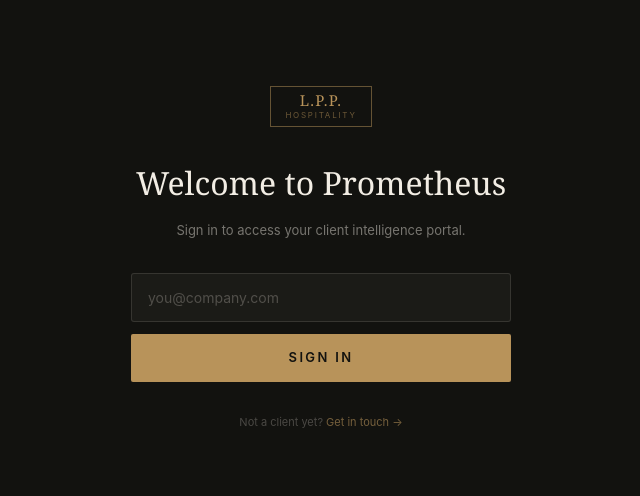
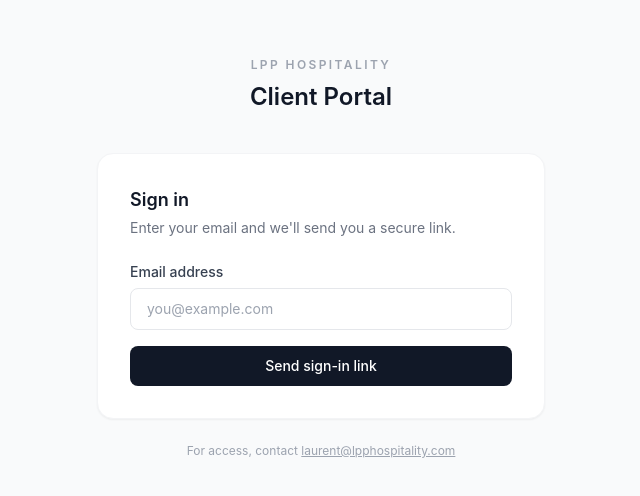
Before and after one commit to LaurentPiedallu/lpp-hospitality, a Next.js app in the folder portal/: page /login in a window 1280 px wide. Shown: the part 142-638 px from the top of the page, without its empty margins (319-959 px from the left). Built offline with nearby package versions, Linux system fonts and the light colour scheme.

Commit message:
Revert "Redesign portal sign-in page"
This reverts commit bc33ca620c04e706332e5c0d552c5e35940c5940.

```diff
--- a/portal/src/app/login/LoginForm.tsx
+++ b/portal/src/app/login/LoginForm.tsx
@@ -1,46 +1,6 @@
 "use client";
 
 import { useState, useEffect } from "react";
-
-const GOLD = "#B8935A";
-
-function LogoBox() {
-  return (
-    <a
-      href="https://lpphospitality.com"
-      aria-label="LPP Hospitality"
-      style={{
-        display: "inline-flex",
-        flexDirection: "column",
-        alignItems: "center",
-        justifyContent: "center",
-        border: "1px solid rgba(184,147,90,0.5)",
-        padding: "6px 14px 7px",
-        lineHeight: 1,
-      }}
-    >
-      <span style={{ fontFamily: "'Cormorant Garamond', Georgia, serif", fontSize: 15, color: GOLD, letterSpacing: "0.08em" }}>
-        L.P.P.
-      </span>
-      <span style={{ fontSize: 8, letterSpacing: "0.22em", color: "rgba(184,147,90,0.55)", marginTop: 3 }}>
-        HOSPITALITY
-      </span>
-    </a>
-  );
-}
-
-const inputStyle: React.CSSProperties = {
-  width: "100%",
-  background: "rgba(242,237,228,0.04)",
-  border: "1px solid rgba(242,237,228,0.12)",
-  color: "rgba(242,237,228,0.85)",
-  borderRadius: 3,
-  padding: "13px 16px",
-  fontSize: 14,
-  fontFamily: "Inter, system-ui, sans-serif",
-  outline: "none",
-  transition: "border-color .2s ease",
-};
 
 export default function LoginForm({
   errorMessages,
@@ -51,8 +11,8 @@
   const [submitted, setSubmitted] = useState(false);
   const [loading, setLoading] = useState(false);
   const [error, setError] = useState("");
-  const [focused, setFocused] = useState(false);
 
+  // Read ?error= from URL on mount
   useEffect(() => {
     const params = new URLSearchParams(window.location.search);
     const code = params.get("error");
@@ -82,105 +42,84 @@
   }
 
   return (
-    <div className="min-h-screen flex flex-col items-center justify-center px-4 py-16" style={{ background: "#12120F" }}>
-      <div className="w-full" style={{ maxWidth: 380 }}>
-        <div className="flex justify-center">
-          <LogoBox />
+    <div className="min-h-screen flex items-center justify-center bg-gray-50 px-4">
+      <div className="w-full max-w-md">
+        {/* Wordmark */}
+        <div className="text-center mb-10">
+          <p className="text-xs font-semibold tracking-[0.2em] uppercase text-gray-400 mb-2">
+            LPP Hospitality
+          </p>
+          <h1 className="text-2xl font-semibold text-gray-900">Client Portal</h1>
         </div>
 
-        <h1
-          className="text-center"
-          style={{
-            fontFamily: "'Cormorant Garamond', Georgia, serif",
-            fontWeight: 300,
-            fontSize: 32,
-            color: "#F2EDE4",
-            marginTop: 32,
-            marginBottom: 12,
-          }}
+        <div className="bg-white rounded-2xl shadow-sm border border-gray-100 p-6 sm:p-8">
+          {submitted ? (
+            <div className="text-center">
+              <div className="w-12 h-12 bg-green-50 rounded-full flex items-center justify-center mx-auto mb-4">
+                <svg className="w-6 h-6 text-green-600" fill="none" viewBox="0 0 24 24" stroke="currentColor">
+                  <path strokeLinecap="round" strokeLinejoin="round" strokeWidth={2} d="M5 13l4 4L19 7" />
+                </svg>
+              </div>
+              <h2 className="text-lg font-semibold text-gray-900 mb-2">Check your inbox</h2>
+              <p className="text-sm text-gray-500">
+                We sent a sign-in link to{" "}
+                <span className="font-medium text-gray-700">{email}</span>.
+                The link expires in 15 minutes.
+              </p>
+              <button
+                onClick={() => { setSubmitted(false); setEmail(""); }}
+                className="mt-6 text-sm text-gray-400 hover:text-gray-600 transition"
               >
-          {submitted ? "Check your inbox." : "Welcome to Prometheus"}
-        </h1>
-        <p
-          className="text-center"
-          style={{ fontSize: 13, color: "rgba(242,237,228,0.45)", marginBottom: 32, lineHeight: 1.7 }}
-        >
-          {submitted ? (
+                Use a different email
+              </button>
+            </div>
+          ) : (
             <>
-              We sent a sign-in link to <span style={{ color: "rgba(242,237,228,0.7)" }}>{email}</span>. The link expires in 15 minutes.
-            </>
-          ) : (
-            "Sign in to access your client intelligence portal."
-          )}
+              <h2 className="text-lg font-semibold text-gray-900 mb-1">Sign in</h2>
+              <p className="text-sm text-gray-500 mb-6">
+                Enter your email and we&apos;ll send you a secure link.
               </p>
 
-        {submitted ? (
-          <button
-            onClick={() => { setSubmitted(false); setEmail(""); }}
-            style={{ display: "block", margin: "0 auto", fontSize: 12, color: "rgba(242,237,228,0.4)", background: "none", border: "none", cursor: "pointer", padding: 0 }}
-          >
-            Use a different email →
-          </button>
-        ) : (
-          <>
               {error && (
-              <div
-                className="mb-4 px-4 py-3 flex gap-3 items-start"
-                style={{ background: "rgba(192,57,43,0.08)", border: "1px solid rgba(192,57,43,0.25)", borderRadius: 3 }}
-              >
-                <svg className="shrink-0 mt-0.5" width="14" height="14" viewBox="0 0 24 24" fill="none" stroke="#C0392B" strokeWidth="2">
-                  <path strokeLinecap="round" strokeLinejoin="round" d="M12 8v4m0 4h.01M21 12a9 9 0 11-18 0 9 9 0 0118 0z" />
+                <div className="mb-4 flex items-start gap-2.5 bg-red-50 border border-red-100 rounded-lg px-4 py-3">
+                  <svg className="w-4 h-4 text-red-500 mt-0.5 shrink-0" fill="none" viewBox="0 0 24 24" stroke="currentColor">
+                    <path strokeLinecap="round" strokeLinejoin="round" strokeWidth={2} d="M12 8v4m0 4h.01M21 12a9 9 0 11-18 0 9 9 0 0118 0z" />
                   </svg>
-                <p style={{ fontSize: 13, color: "#E8A69C" }}>{error}</p>
+                  <p className="text-sm text-red-700">{error}</p>
                 </div>
               )}
 
-            <form onSubmit={handleSubmit} className="flex flex-col" style={{ gap: 12 }}>
+              <form onSubmit={handleSubmit} className="space-y-4">
+                <div>
+                  <label htmlFor="email" className="block text-sm font-medium text-gray-700 mb-1.5">
+                    Email address
+                  </label>
                   <input
                     id="email"
                     type="email"
                     required
                     value={email}
                     onChange={(e) => setEmail(e.target.value)}
-                onFocus={() => setFocused(true)}
-                onBlur={() => setFocused(false)}
-                placeholder="you@company.com"
-                aria-label="Email address"
-                style={{
-                  ...inputStyle,
-                  borderColor: focused ? "rgba(184,147,90,0.5)" : "rgba(242,237,228,0.12)",
-                }}
-                className="placeholder:text-[rgba(242,237,228,0.25)]"
+                    placeholder="you@example.com"
+                    className="w-full px-4 py-2.5 rounded-lg border border-gray-200 text-sm focus:outline-none focus:ring-2 focus:ring-gray-900 focus:border-transparent transition"
                   />
+                </div>
                 <button
                   type="submit"
                   disabled={loading}
-                style={{
-                  width: "100%",
-                  background: GOLD,
-                  color: "#12120F",
-                  border: "none",
-                  padding: "14px",
-                  fontSize: 13,
-                  textTransform: "uppercase",
-                  letterSpacing: ".18em",
-                  borderRadius: 2,
-                  cursor: loading ? "not-allowed" : "pointer",
-                  opacity: loading ? 0.6 : 1,
-                  fontFamily: "Inter, system-ui, sans-serif",
-                  fontWeight: 600,
-                }}
+                  className="w-full bg-gray-900 text-white text-sm font-medium py-2.5 rounded-lg hover:bg-gray-800 disabled:opacity-50 transition"
                 >
-                {loading ? "Signing in…" : "Sign in"}
+                  {loading ? "Sending…" : "Send sign-in link"}
                 </button>
               </form>
             </>
           )}
+        </div>
 
-        <p className="mt-8 text-center" style={{ fontSize: 11, color: "rgba(242,237,228,0.25)" }}>
-          Not a client yet?{" "}
-          <a href="https://lpphospitality.com/#contact" style={{ color: "rgba(184,147,90,0.6)" }}>
-            Get in touch →
+        <p className="text-center text-xs text-gray-400 mt-6">
+          For access, contact{" "}
+          <a href="mailto:laurent@lpphospitality.com" className="underline">
+            laurent@lpphospitality.com
           </a>
         </p>
       </div>
```
Lines whose indentation alone changed are shown as unchanged.
